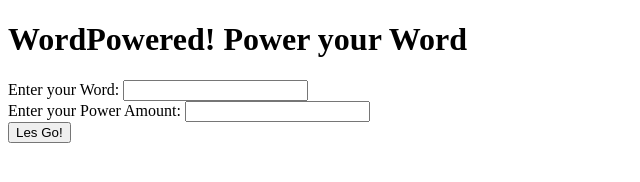
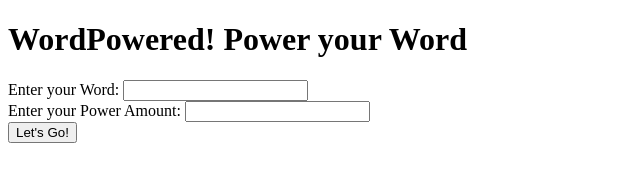
Before and after one commit to ArthurMacTavish/WordPowered, a plain HTML site: page WordPoweredHTML/index.html in a window 1280 px wide. Shown: the full height of the page, 0-640 px from the left. Drawn offline with Linux system fonts and the light colour scheme.

Commit message:
Some minor updates :)

```diff
--- a/WordPoweredHTML/index.html
+++ b/WordPoweredHTML/index.html
@@ -10,6 +10,6 @@
         <label for="numPower">Enter your Power Amount:</label>
         <input type="number" id="numPower" name="numPower"><br>
     </form>
-        <button type="button" onclick="DirectLink()">Les Go!</button>
+        <button type="button" onclick="DirectLink()">Let's Go!</button>
     <script src="script.js"></script>
 </body>
```
